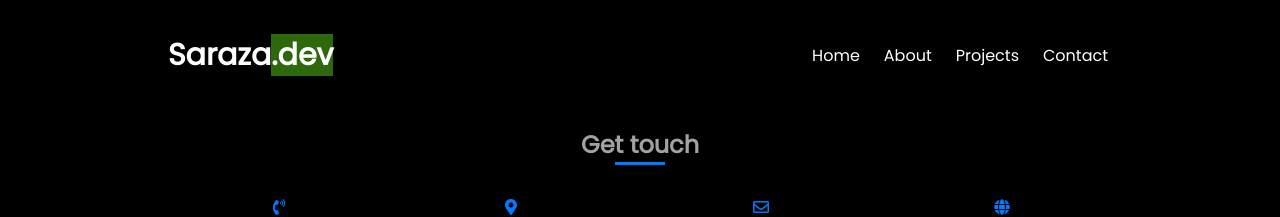
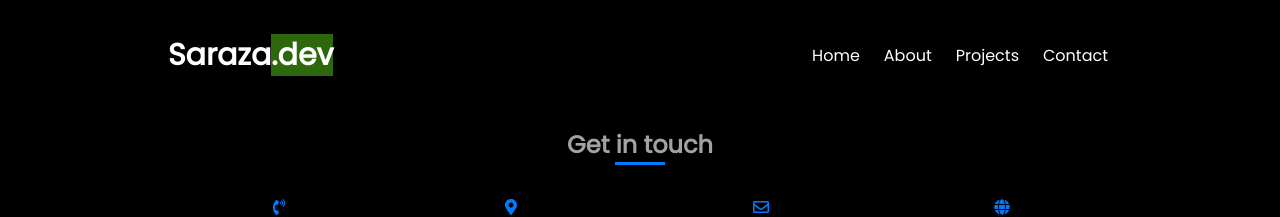
Before and after one commit to sarazaToussaint/Saraza-dev, a React (Create React App) app: page /Contact in a window 1280 px wide. Shown: the top 217 px of the page. Built offline with nearby package versions, Linux system fonts and the light colour scheme.

Commit message:
Make some changes on the animation

```diff
--- a/src/components/Contact.jsx
+++ b/src/components/Contact.jsx
@@ -38,7 +38,7 @@ function Contact() {
     <>
       <div className={classes.contactContainer}>
         <h2>
-          Get touch
+          Get in touch
           <div />
         </h2>
         <div className={classes.contactDetails}>
```
